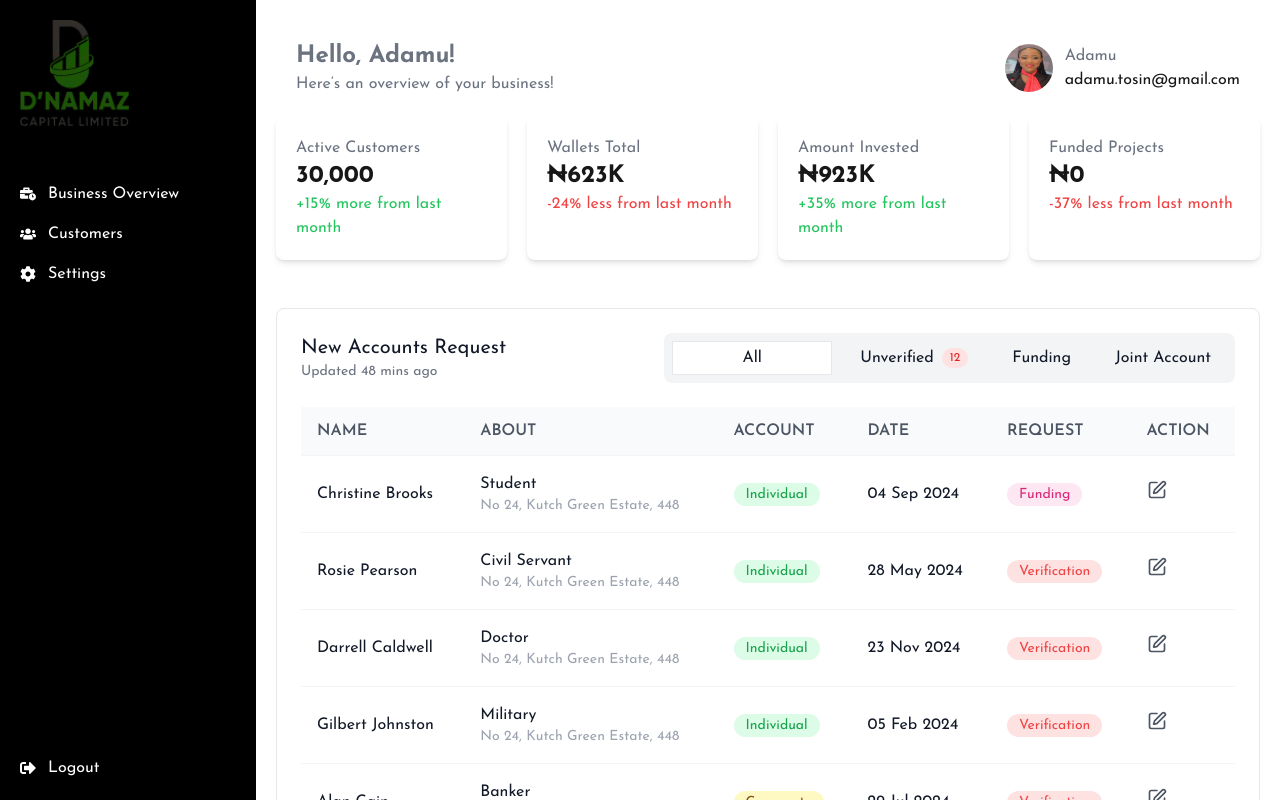
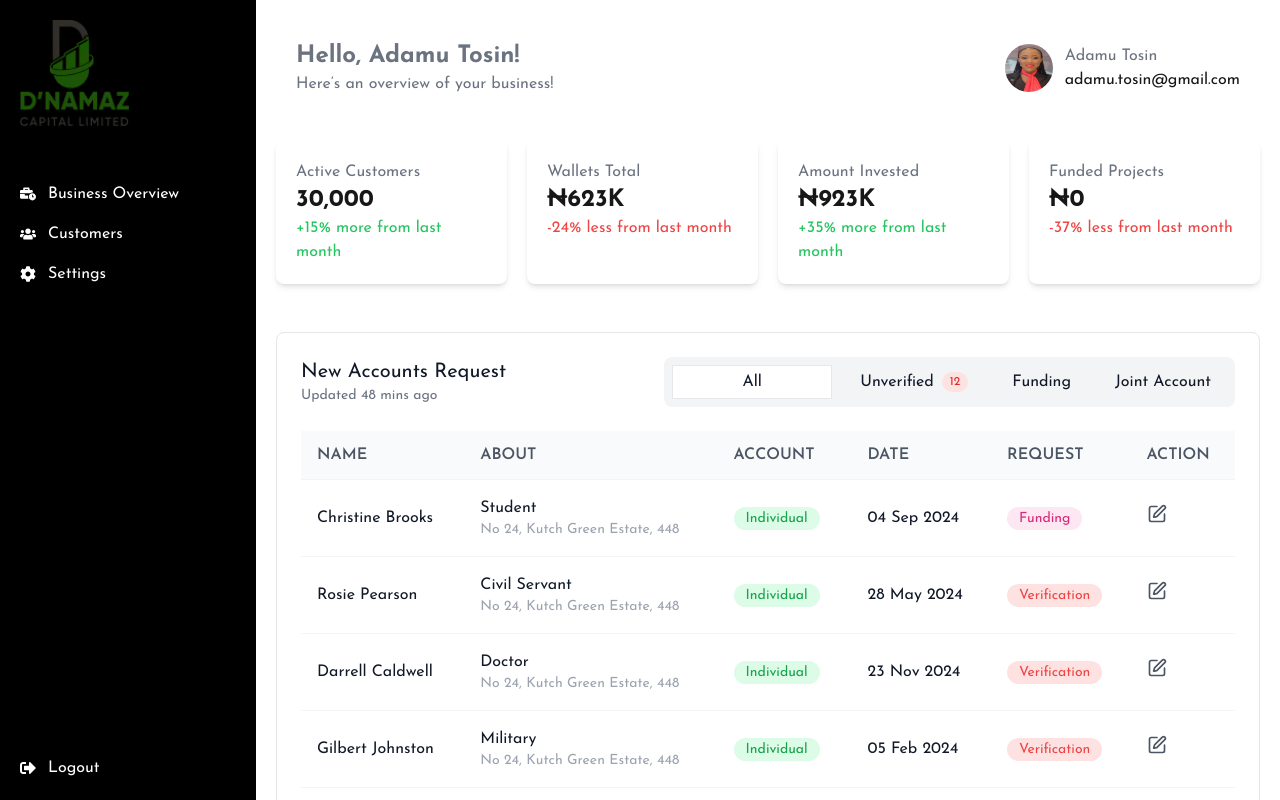
Before and after one commit to AyoMoses1/dnamaz, a Next.js app: page / in a window 1280 px wide. Shown: the top 800 px of the page. Built offline with nearby package versions, Linux system fonts and the light colour scheme.

Commit message:
Refactor Header component to display full name and add spacing

```diff
--- a/app/page.tsx
+++ b/app/page.tsx
@@ -8,7 +8,8 @@ const Page = () => {
     <div className="flex">
       <Sidebar />
       <div className="flex-1 p-5">
-        <Header name="Adamu" email="adamu.tosin@gmail.com" />
+        <Header name="Adamu Tosin" email="adamu.tosin@gmail.com" />
+        <div className="mb-6"></div>
         <OverviewCards />
         <NewAccountsTable />
       </div>
```
